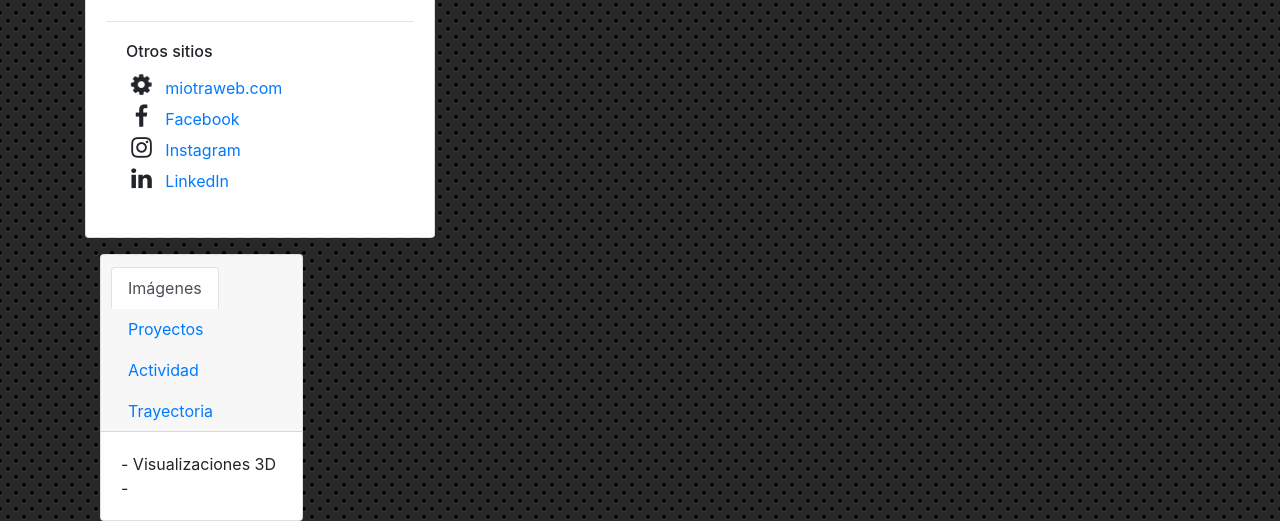
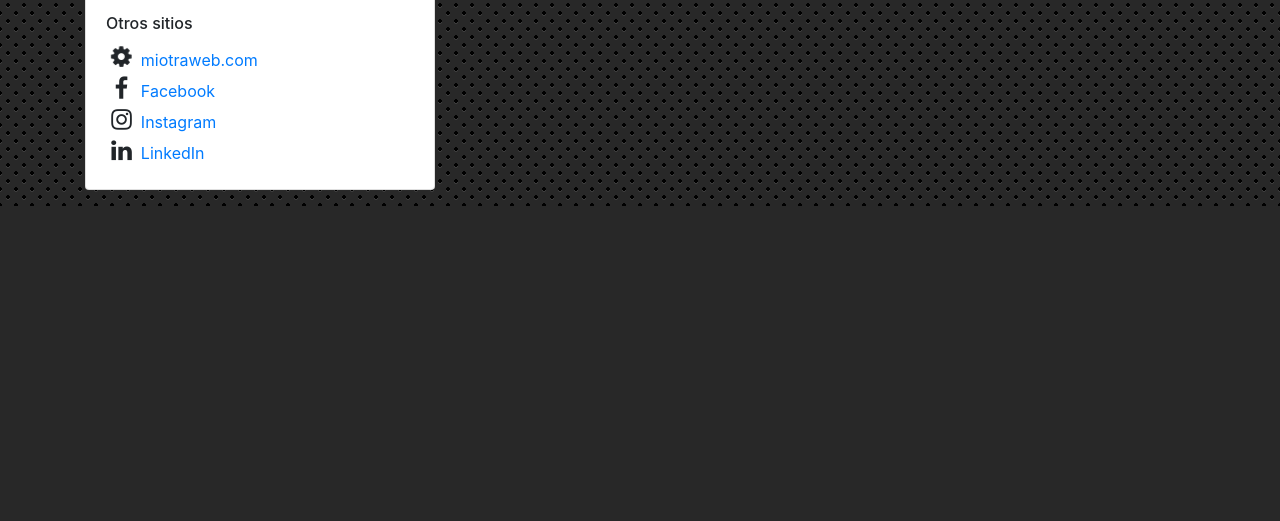
Before and after one commit to tonhero/tonhero.github.io, a plain HTML site: page index.html in a window 1280 px wide. Shown: the part 643-1164 px from the top of the page. After the commit the page ends 849 px from the top, so only its background shows below. Drawn offline with nearby package versions, Linux system fonts and the light colour scheme.

Commit message:
MC
Let's see

```diff
--- a/index.html
+++ b/index.html
@@ -4,20 +4,17 @@
 		<!-- Required meta tags -->
 		<meta charset="utf-8">
 		<meta name="viewport" content="width=device-width, initial-scale=1, shrink-to-fit=no">
-
 		<!-- Bootstrap CSS -->
 		<link rel="stylesheet" href="https://stackpath.bootstrapcdn.com/bootstrap/4.1.1/css/bootstrap.min.css" integrity="sha384-WskhaSGFgHYWDcbwN70/dfYBj47jz9qbsMId/iRN3ewGhXQFZCSftd1LZCfmhktB" crossorigin="anonymous">
-
 		<!-- Font awesome icons -->
 		<link rel="stylesheet" href="https://cdnjs.cloudflare.com/ajax/libs/font-awesome/4.7.0/css/font-awesome.min.css">
-
 		<title>Tonhero GitHub</title>
 	</head>
+
 	<body style="background:radial-gradient(black 15%, transparent 16%) 0 0, radial-gradient(black 15%, transparent 16%) 8px 8px, radial-gradient(rgba(255,255,255,.1) 15%, transparent 20%) 0 1px, radial-gradient(rgba(255,255,255,.1) 15%, transparent 20%) 8px 9px;background-color:#282828; background-size:16px 16px; margin-top: 20px;">
+
 		<div class="container">
-
 			<div class="row">
-
 				<div class="col-md-4">
 					<div class="card mb-3">
 						<div class="card-body text-center">
@@ -30,6 +27,7 @@
 							</div>
 						</div>
 						<hr class="my-0">
+
 						<div class="card-body">
 							<h5 class="h6 card-title">Habilidades</h5>
 							<!-- Listed Skills -->
@@ -40,32 +38,44 @@
 								<li>PHP</li>
 								<li>SQL</li>
 							</ul>
-
+						</div>
 
 						<div class="card-body">
 							<h5 class="h6 card-title">Mis gustos:</h5>
 							<ul class="list-unstyled mb-0">
-                  <li class="mb-1"><span class="fa fa-graduation-cap fa-fw mr-1" style="font-size:24px"></span> Aprendo siendo <a href="#">autodidacta</a></li>
-                  <li class="mb-1"><span class="fa fa-briefcase fa-fw mr-1" style="font-size:24px"></span> Trabajo bien con <a href="#">amprendedores/as</a></li>
-                  <li class="mb-1"><span class="fa fa-thumbs-o-up fa-fw mr-1" style="font-size:24px"></span> Disfruto con <a href="#">la creatividad ajena</a></li>
+								<li class="mb-1">
+									<span class="fa fa-graduation-cap fa-fw mr-1" style="font-size:24px"></span>Aprendo siendo<a href="#">autodidacta</a>
+								</li>
+								<li class="mb-1">
+									<span class="fa fa-briefcase fa-fw mr-1" style="font-size:24px"></span>Trabajo bien con<a href="#">amprendedores/as</a>
+								</li>
+								<li class="mb-1"><span class="fa fa-thumbs-o-up fa-fw mr-1" style="font-size:24px"></span>Disfruto con<a href="#">la creatividad ajena</a>
+								</li>
 							</ul>
 						</div>
 						<hr class="my-0">
+
 						<div class="card-body">
 							<h5 class="h6 card-title">Otros sitios</h5>
 							<ul class="list-unstyled mb-0">
-                  <li class="mb-1"><span class="fa fa-gear fa-spin fa-fw mr-1" style="font-size:24px"></span> <a href="#">miotraweb.com</a></li>
-                  <!--<li class="mb-1"><span class="fa fa-twitter fa-fw mr-1"></span> <a href="#">Twitter</a></li>-->
-                  <li class="mb-1"><span class="fa fa-facebook fa-fw mr-1" style="font-size:24px"></span> <a href="#">Facebook</a></li>
-                  <li class="mb-1"><span class="fa fa-instagram fa-fw mr-1" style="font-size:24px"></span> <a href="#">Instagram</a></li>
-                  <li class="mb-1"><span class="fa fa-linkedin fa-fw mr-1" style="font-size:24px"></span> <a href="#">LinkedIn</a></li>
+								<li class="mb-1">
+									<span class="fa fa-gear fa-spin fa-fw mr-1" style="font-size:24px"></span><a href="#">miotraweb.com</a>
+								</li>
+								<li class="mb-1">
+									<span class="fa fa-facebook fa-fw mr-1" style="font-size:24px"></span><a href="#">Facebook</a>
+								</li>
+								<li class="mb-1">
+									<span class="fa fa-instagram fa-fw mr-1" style="font-size:24px"></span><a href="#">Instagram</a>
+								</li>
+								<li class="mb-1">
+									<span class="fa fa-linkedin fa-fw mr-1" style="font-size:24px"></span><a href="#">LinkedIn</a>
+								</li>
 							</ul>
 						</div>
 					</div>
 				</div>
 
 				<div class="col-md-8">
-
 					<div class="card">
 						<div class="card-header">
 							<ul class="nav nav-tabs card-header-tabs" role="tablist">
@@ -83,66 +93,17 @@
 								</li>
 							</ul>
 						</div>
-              <div class="card-body">
-                <div class="tab-content">
-                  <div class="tab-pane fade show active" id="images" role="tabpanel" aria-labelledby="images-tab">
-                    - Visualizaciones 3D
-                    -
-                    <!-- MOSAICO DE IMÁGENES
-                    <div class="row no-gutters m--1">
-                      <div class="col-4">
-                        <div class="mx-1 my-2">
-                          <img src="img/avatars/toni.png" class="img-fluid medium-zoom-image" alt="" data-action="zoom">
-                        </div>
-                        <div class="mx-1 my-2">
-                          <img src="img/avatars/toni.png" class="img-fluid medium-zoom-image" alt="" data-action="zoom">
-                        </div>
-                        <div class="mx-1 my-2">
-                          <img src="img/avatars/toni.png" class="img-fluid medium-zoom-image" alt="" data-action="zoom">
-                        </div>
-                      </div>
-                      <div class="col-4">
-                        <div class="mx-1 my-2">
-                          <img src="img/avatars/toni.png" class="img-fluid medium-zoom-image" alt="" data-action="zoom">
-                        </div>
-                        <div class="mx-1 my-2">
-                          <img src="img/avatars/toni.png" class="img-fluid medium-zoom-image" alt="" data-action="zoom">
-                        </div>
-                        <div class="mx-1 my-2">
-                          <img src="img/avatars/toni.png" class="img-fluid medium-zoom-image" alt="" data-action="zoom">
-                        </div>
-                      </div>
-                      <div class="col-4">
-                        <div class="mx-1 my-2">
-                          <img src="img/avatars/toni.png" class="img-fluid medium-zoom-image" alt="" data-action="zoom">
-                        </div>
-                        <div class="mx-1 my-2">
-                          <img src="img/avatars/toni.png" class="img-fluid medium-zoom-image" alt="" data-action="zoom">
-                        </div>
-                        <div class="mx-1 my-2">
-                          <img src="img/avatars/toni.png" class="img-fluid medium-zoom-image" alt="" data-action="zoom">
-                        </div>
-                      </div>
-                    </div>-->
-
-                  </div><!-- /.tab-pange -->
-                  <div class="tab-pane fade" id="proyectos" role="tabpanel" aria-labelledby="projects-tab"><p>2018-2015:<br>Webmaster en "El Rei de la Màgia", El Ingenio i HUNICA STUDIOS.</p></div>
-                  <div class="tab-pane fade" id="activity" role="tabpanel" aria-labelledby="activity-tab">Mundo</div>
-                  <div class="tab-pane fade" id="trayectoria" role="tabpanel" aria-labelledby="trayectoria-tab">
-                  Septiembre 2018 2014: Curso de desarrollo de aplicaciones con tecnologias web en el CDSARTI</div>
-
 						</div>
 					</div>
 				</div>
-
-        </div>
-
 			</div>
 
 			<!-- Optional JavaScript -->
 			<!-- jQuery first, then Popper.js, then Bootstrap JS -->
 			<script src="https://code.jquery.com/jquery-3.3.1.slim.min.js" integrity="sha384-q8i/X+965DzO0rT7abK41JStQIAqVgRVzpbzo5smXKp4YfRvH+8abtTE1Pi6jizo" crossorigin="anonymous"></script>
+
 			<script src="https://cdnjs.cloudflare.com/ajax/libs/popper.js/1.14.3/umd/popper.min.js" integrity="sha384-ZMP7rVo3mIykV+2+9J3UJ46jBk0WLaUAdn689aCwoqbBJiSnjAK/l8WvCWPIPm49" crossorigin="anonymous"></script>
+
 			<script src="https://stackpath.bootstrapcdn.com/bootstrap/4.1.1/js/bootstrap.min.js" integrity="sha384-smHYKdLADwkXOn1EmN1qk/HfnUcbVRZyYmZ4qpPea6sjB/pTJ0euyQp0Mk8ck+5T" crossorigin="anonymous"></script>
 		</body>
 		</html>
```
Lines whose indentation alone changed are shown as unchanged.
